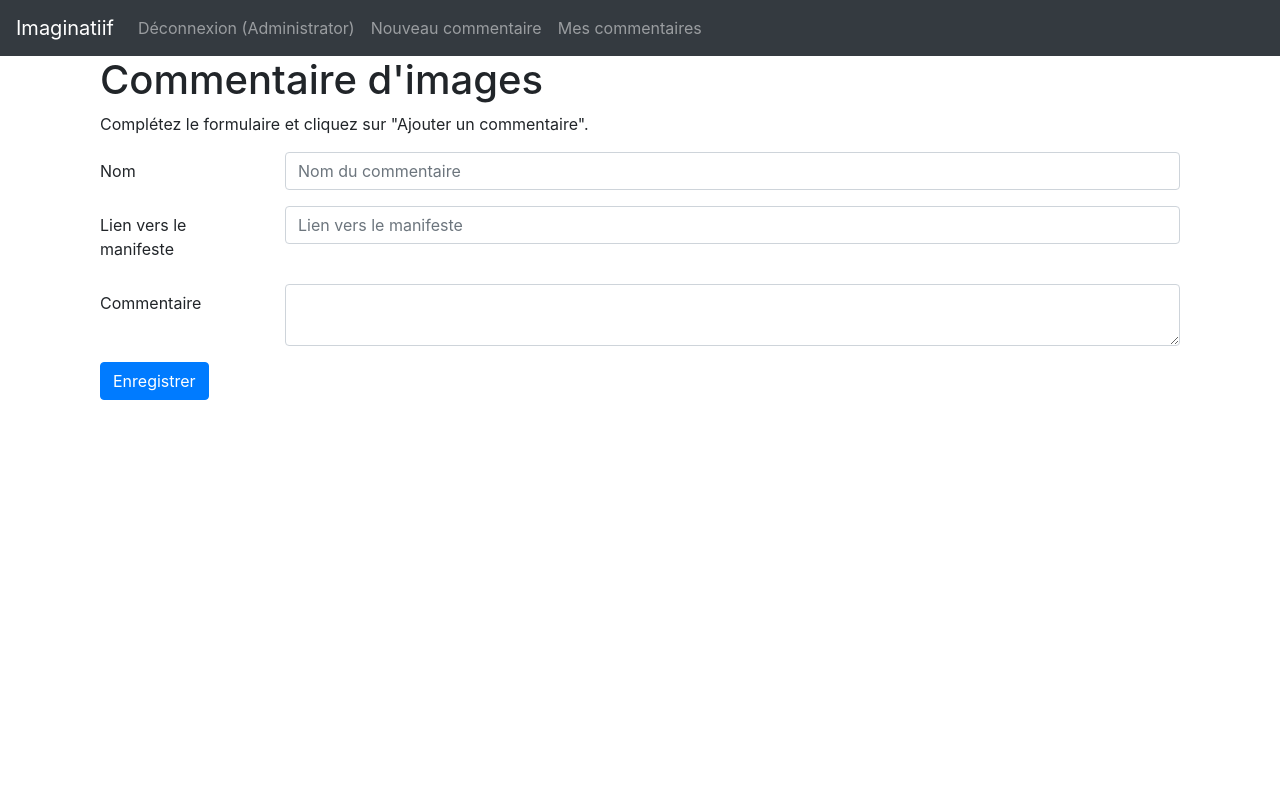
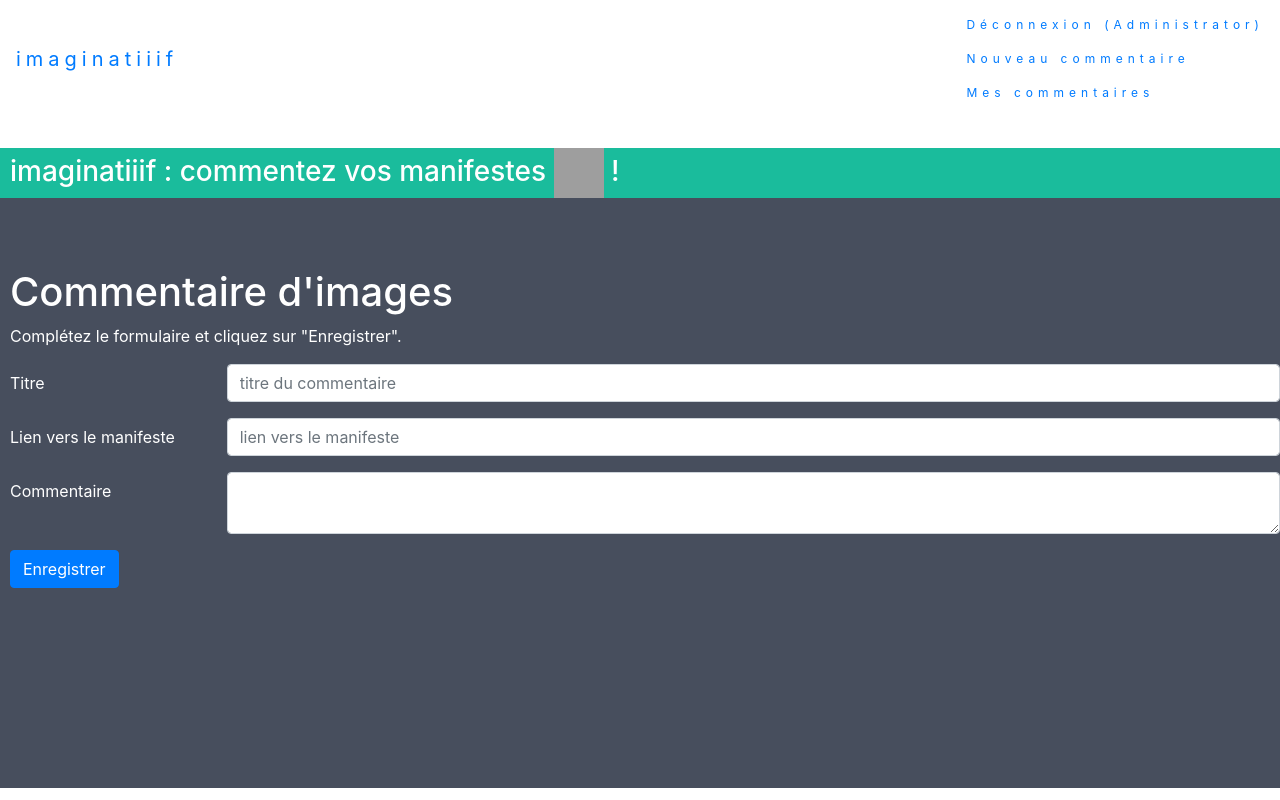
Before and after one commit to Chartes-TNAH/imago-commentaires, a Flask app: page /nomcommentaire in a window 1280 px wide. Run offline with Flask 2, Linux system fonts and the light colour scheme; a user stored in the database is signed in; data comes from the database, SQL or seed files in the repository; some libraries are stand-ins or nearby versions; grey boxes are pictures that could not be loaded.

Commit message:
modification de la mise en page sur l'ensemble des templates

```diff
--- a/imaginatiiif/imaginatiiif/templates/conteneur.html
+++ b/imaginatiiif/imaginatiiif/templates/conteneur.html
@@ -1,23 +1,44 @@
 <!DOCTYPE html>
 <html lang="fr">
     <head>
+      <!-- Theme from Bootstrap - No copyright -->
         <meta charset="UTF-8">
         <title>Imaginatiiif {%block titre %}{%endblock%}</title>
         {% include "partials/css.html" %}
         {% include "partials/metadata.html" %}
-        <style type="text/css">
-            .hero  {
-                background-position: center center;
-                padding:10vh;
-                background-image: url({{url_for("static", filename="images/gallica_btv1b55007071f.jpeg")}});
+        <style>
+        body {
+            font: 20px Montserrat, sans-serif;
+            line-height: 1.8;
+            color: #f5f6f7;
         }
-            .container .hero {
-                background-image: none;
+        p {font-size: 16px;}
+        .margin {margin-top: 30px;}
+        .margin {margin-bottom: 0px;}
+        .margin {margin-left: 10px;}
+        .bg-1 {
+            background-color: #1abc9c; /* Green */
+            color: #ffffff;
         }
-            .textarea{
-              vertical-align: top;
-              height: 5em;
-              resize: vertical;
+        .bg-2 {
+          padding-top: 70px;
+          padding-bottom: 200px;
+          padding-left: 10px;
+          background-color: #474e5d; /* Dark Blue */
+          color: #ffffff;
+          border: 10px;
+        }
+        .navbar {
+            padding-top: 15px;
+            padding-bottom: 15px;
+            border: 0;
+            border-radius: 0;
+            margin-bottom: 0;
+            font-size: 12px;
+            letter-spacing: 5px;
+        }
+        .navbar-nav  li a:hover {
+            color:  #002B90 !important;
         }
         </style>
         <link rel="stylesheet" href="https://maxcdn.bootstrapcdn.com/bootstrap/4.0.0/css/bootstrap.min.css"
@@ -25,46 +46,38 @@
          crossorigin="anonymous"></link>
     </head>
     <body>
-
-      <nav class="navbar navbar-expand-md navbar-dark bg-dark justify-content-between">
-        <a class="navbar-brand" href="{{ url_for('accueil') }}">Imaginatiif</a>
-
-        <ul class="navbar-nav mr-auto">
+      <!-- barre de navigation -->
+      <nav class="navbar navbar-default">
+            <a class="navbar-brand" href="{{ url_for('accueil') }}">imaginatiiif</a>
+            <ul class="nav navbar-nav navbar-right">
               {% if not current_user.is_authenticated %}
-              <li class="nav-item">
-                <a class="nav-link" href="{{url_for("inscription")}}">Inscription</a>
-              </li>
-              <li class="nav-item">
-                <a class="nav-link" href="{{url_for("connexion")}}">Connexion</a>
-              </li>
-            <li class="nav-item">
-                <a class="nav-link" href="{{url_for("all_comments")}}">Tous les commentaires</a>
-              </li>
+              <li class="nav-item"><a class="nav-link" href="{{url_for("inscription")}}">Inscription</a></li>
+              <li class="nav-item"><a class="nav-link" href="{{url_for("connexion")}}">Connexion</a></li>
+              <li class="nav-item"><a class="nav-link" href="{{url_for("all_comments")}}">Tous les commentaires</a></li>
               {% else %}
-              <li class="nav-item">
-                <a class="nav-link" href="{{url_for("deconnexion")}}">Déconnexion ({{current_user.user_nom}})</a>
-              </li>
-              <li class="nav-item">
-                <a class="nav-link" href="{{url_for("nomcommentaire")}}">Nouveau commentaire</a>
-              </li>
-
-            <li class="nav-item">
-                <a class="nav-link" href="{{url_for("comment_auteur")}}">Mes commentaires</a>
-              </li>
-
+              <li class="nav-item"><a class="nav-link" href="{{url_for("deconnexion")}}">Déconnexion ({{current_user.user_nom}})</a></li>
+              <li class="nav-item"><a class="nav-link" href="{{url_for("nomcommentaire")}}">Nouveau commentaire</a></li>
+              <li class="nav-item"><a class="nav-link" href="{{url_for("comment_auteur")}}">Mes commentaires</a></li>
               {% endif %}
             </ul>
       </nav>
+      {% block afternav %}{%endblock%}
+      <!-- bloc 1 corps de la page -->
+      <div class="bg-1">
+        <h3 class="margin">imaginatiiif : commentez vos manifestes <img src="static/images/iiif.png" width="50px" height="50px" alt=""> !</h3>
+      </div>
 
-      {% block afternav %}{%endblock%}
-      <div class="container">
-        {% block content %}
-    <div class="container">
-        {% with messages = get_flashed_messages() %}
+      <!-- bloc 2 corps de la page -->
+      <div class="bg-2">
+        {% with messages = get_flashed_messages(with_categories=true) %}
         {% if messages %}
-            {% for message in messages %}
-            <div class="alert alert-info" role="alert">{{ message }}</div>
+        <div class="row">
+            <div class="col">
+              {% for category, message in messages %}
+                <div class="alert alert-{{category}}" role="alert">{{ message }}</div>
               {% endfor %}
+            </div>
+        </div>
         {% endif %}
       {% endwith %}
           <script src="https://code.jquery.com/jquery-3.2.1.slim.min.js"
@@ -76,15 +89,10 @@
           <script src="https://maxcdn.bootstrapcdn.com/bootstrap/4.0.0/js/bootstrap.min.js"
              integrity="sha384-JZR6Spejh4U02d8jOt6vLEHfe/JQGiRRSQQxSfFWpi1MquVdAyjUar5+76PVCmYl"
              crossorigin="anonymous"></script>
-
         <div class="row">
             <div class="col">
             {% block corps %}{% endblock %}
             </div>
         </div>
-      </div>
-
-      </div>
-    {% endblock %}
     </body>
 </html>
--- a/imaginatiiif/imaginatiiif/templates/pages/accueil.html
+++ b/imaginatiiif/imaginatiiif/templates/pages/accueil.html
@@ -2,15 +2,15 @@
 {% block afternav %}
 {%endblock%}
 {% block corps %}
-<h1>Bienvenue sur le site Imaginatiif!</h1>
+<h1>Bienvenue sur le site Imaginatiiif!</h1>
     {% if commentaires %}
-    <p>{{commentaires|length}} derniers commentaires enregistrés :</p>
+    <p>{{commentaires|length}} commentaires enregistrés :</p>
         <ul>
             {% for commentaire in commentaires %}
                 <li><a href="{{url_for('commentaire', comment_id=commentaire.comment_id)}}">{{commentaire.comment_nom}}</a></li>
             {% endfor %}
         </ul>
     {% else %}
-        <p>La base de données est en cours de constitution</p>
+        <p>Pour pouvoir enregistrer un commentaire, vous devez d'abord vous inscrire.</p>
     {% endif %}
 {% endblock %}
--- a/imaginatiiif/imaginatiiif/templates/pages/comment.html
+++ b/imaginatiiif/imaginatiiif/templates/pages/comment.html
@@ -25,7 +25,6 @@
         {% if commentaire %}
           <h1>{{commentaire.comment_nom}}</h1>
             <dl>
-              <dt>Nom</dt><dd>{{commentaire.comment_nom}}</dd>
               <dt>Lien</dt><dd><a href="{{commentaire.comment_lien}}">{{commentaire.comment_lien}}</a></dd>
               <dt>Auteur</dt><dd>{{user.user_nom}}</dd>
               <dt>Commentaire</dt><dd>{{commentaire.comment_commentaire}}</dd>
--- a/imaginatiiif/imaginatiiif/templates/pages/nomcommentaire.html
+++ b/imaginatiiif/imaginatiiif/templates/pages/nomcommentaire.html
@@ -1,22 +1,22 @@
 {% extends "conteneur.html" %}
 
-{% block titre %}| Nom de lieu{%endblock%}
+{% block titre %}| Commentaires{%endblock%}
 
 {% block corps %}
 
 <h1>Commentaire d'images</h1>
-<p>Complétez le formulaire et cliquez sur "Ajouter un commentaire".</p>
+<p>Complétez le formulaire et cliquez sur "Enregistrer".</p>
 <form class="form" method="POST" action="{{url_for("nomcommentaire")}}"> <!--POST car il y a beaucoup d'info-->
   <div class="form-group row">
-    <label for="nom-commentaire" class="col-sm-2 col-form-label">Nom</label>
+    <label for="nom-commentaire" class="col-sm-2 col-form-label">Titre</label>
     <div class="col-sm-10">
-      <input type="text" class="form-control" id="nom-commentaire" placeholder="Nom du commentaire" name="nom">
+      <input type="text" class="form-control" id="nom-commentaire" placeholder="titre du commentaire" name="nom">
     </div>
   </div>
   <div class="form-group row">
     <label for="lien-commentaire" class="col-sm-2 col-form-label">Lien vers le manifeste</label>
     <div class="col-sm-10">
-      <input type="text" class="form-control" id="lien-commentaire" placeholder="Lien vers le manifeste" name="lien">
+      <input type="text" class="form-control" id="lien-commentaire" placeholder="lien vers le manifeste" name="lien">
     </div>
   </div>
   <div class="form-group row">
@@ -25,7 +25,7 @@
       <textarea type="text"
         class="form-control"
         id="commentaire-commentaire"
-        placeholder="Ajout d'un commentaire"
+        placeholder="votre commentaire"
         name="commentaire">
       </textarea>
     </div>
```
Lines whose indentation alone changed are shown as unchanged.
